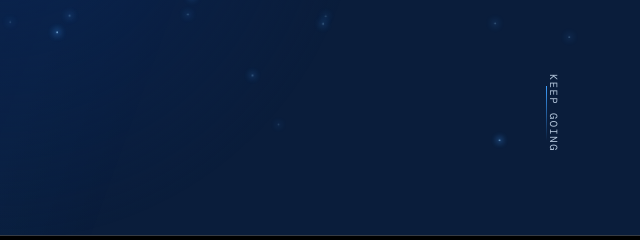
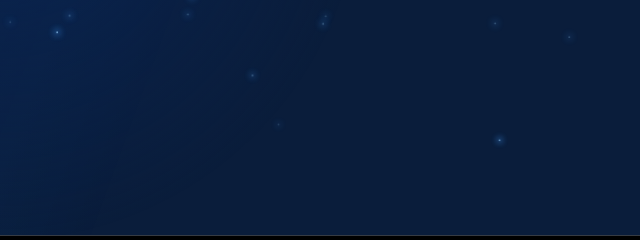
Before and after one commit to Posey-Stiffle/TD, a plain HTML site: page index.html in a window 1280 px wide. Shown: the part 521-761 px from the top of the page, 640-1280 px from the left. Drawn offline with nearby package versions, Linux system fonts and the light colour scheme.

Commit message:
Remove scroll cue from hero section

```diff
--- a/index.html
+++ b/index.html
@@ -27,7 +27,7 @@
   <div class="starfield" aria-hidden="true"></div>
   <header class="site-header"><div class="wrap topbar"><a href="#top" class="brand"><span>RAY</span> / TD_PORTFOLIO</a><nav class="nav"><a href="#work">WORK</a><a href="#about">ABOUT</a><a href="#contact">CONTACT</a></nav></div></header>
   <main id="top" class="wrap">
-    <section class="hero"><div><h1>Ray's <em>TD</em><br>Portfolio</h1><p class="intro">Using Touch Designer to make real time audio reactive and input driven artwork.</p></div><div class="scroll-cue">KEEP GOING</div></section>
+    <section class="hero"><div><h1>Ray's <em>TD</em><br>Portfolio</h1><p class="intro">Using Touch Designer to make real time audio reactive and input driven artwork.</p></div></section>
     <section id="work"><div class="section-head"><h2>Selected work</h2></div><div class="projects">
       <a class="card" href="https://drive.google.com/file/d/1qV1rx3catosVyB3vxCjymfSU8lE6Nbcv/view?usp=sharing" target="_blank" rel="noopener noreferrer"><div class="card-art image-art"><img src="project-3.png" alt="Lucy Bedroque Audio Reactive Video thumbnail"></div><div class="card-kicker">Audio Reactive</div><h3>Lucy Bedroque Audio Reactive Video</h3><p>An animation that reacts to the song, Co-Poison by Lucy Bedroque. The illustration in the middle was drawn by me in Blender. The animation itself is a node network I created that reacts to the music.<hr>1,000px x 1,000px<br>02:13<br>Touch Designer and Blender<br>October 18, 2026</p></a>
       <a class="card" href="https://drive.google.com/file/d/1Jft1ot5IIj1nBzL0V-GVA1ABqkqOOsfv/view?usp=sharing" target="_blank" rel="noopener noreferrer"><div class="card-art image-art"><img src="project-1.png" alt="Real Time Analouge Clock thumbnail"></div><div class="card-kicker">Real Time</div><h3>Real Time Analouge Clock</h3><p>A real time clock I made in Touch Designer utilizing 3D geometry. The 3D geometry changes based on the time of day.<hr>1,280px x 1,280px<br>00:25<br>Touch Designer<br>September 20, 2026</p></a>
```
